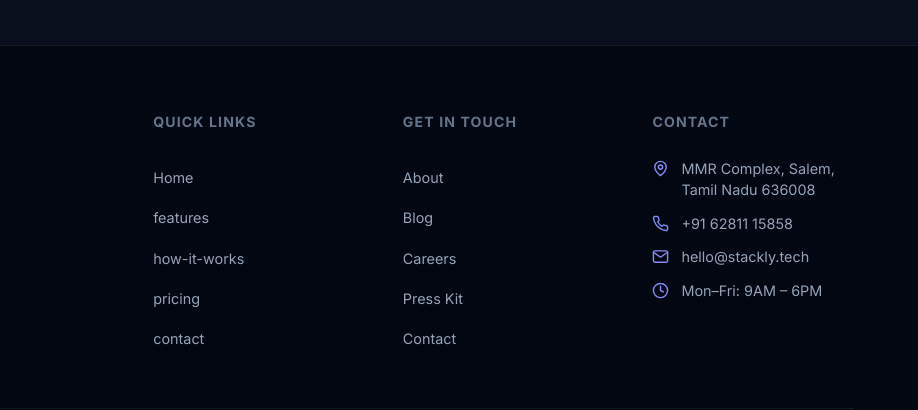
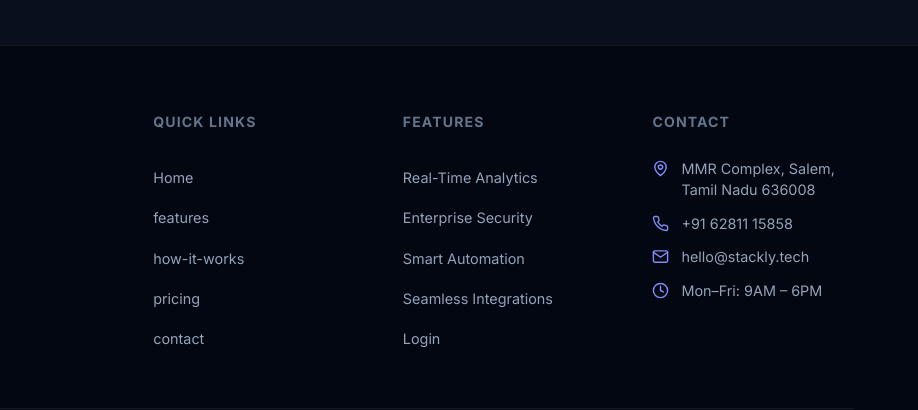
Before and after one commit to anji4665/Saas-Tech-Startup, a plain HTML site: page contact.html in a window 1280 px wide. Shown: the part 2385-2795 px from the top of the page, 362-1280 px from the left. Drawn offline with Linux system fonts and the light colour scheme.

Commit message:
Add files via upload

```diff
--- a/contact.html
+++ b/contact.html
@@ -160,7 +160,7 @@
     .footer-social a svg{width:17px;height:17px}
     .footer-social a:hover{background:rgba(99,102,241,0.12);border-color:var(--primary);color:var(--primary-light);transform:translateY(-2px)}
     .footer-column h4{font-size:0.88rem;font-weight:700;text-transform:uppercase;letter-spacing:0.08em;color:var(--text-muted);margin-bottom:var(--sp-6)}
-    .footer-column a{display:block;padding:var(--sp-2) 0;font-size:0.9rem;color:var(--text-secondary);transition:color var(--transition)}
+    .footer-column a{display:block;width:fit-content;max-width:100%;padding:var(--sp-2) 0;font-size:0.9rem;color:var(--text-secondary);transition:color var(--transition)}
     .footer-column a:hover{color:var(--text-primary)}
     .footer-contact{display:flex;flex-direction:column;gap:var(--sp-3)}
     .footer-contact li{display:flex;align-items:flex-start;gap:var(--sp-3);font-size:0.9rem;color:var(--text-secondary);line-height:1.5}
@@ -424,12 +424,12 @@
           <a href="contact.html">contact</a>
         </div>
         <div class="footer-column">
-          <h4>Get In Touch</h4>
-          <a href="404.html">About</a>
-          <a href="404.html">Blog</a>
-          <a href="404.html">Careers</a>
-          <a href="404.html">Press Kit</a>
-          <a href="404.html">Contact</a>
+          <h4>Features</h4>
+          <a href="features.html">Real-Time Analytics</a>
+          <a href="features.html">Enterprise Security</a>
+          <a href="features.html">Smart Automation</a>
+          <a href="features.html">Seamless Integrations</a>
+          <a href="login.html">Login</a>
         </div>
         <div class="footer-column">
           <h4>Contact</h4>
```
Also changed, not shown: features.html (+7 -7 lines), how-it-works.html (+7 -7 lines), index.html (+7 -7 lines), pricing.html (+7 -7 lines).
